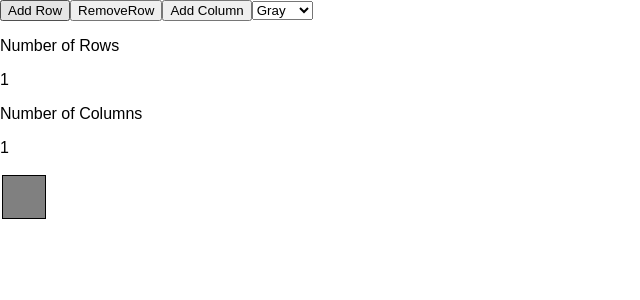
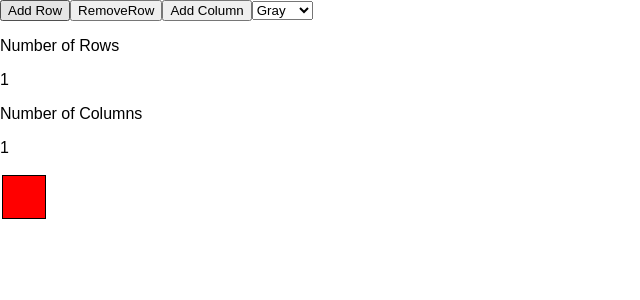
Before and after one commit to ethansam911/React-Grid, a React (Create React App) app: page / in a window 1280 px wide. Both pictures are taken after a click on the button "Add Row". Shown: the top 300 px of the page, without its empty margins (0-640 px from the left). Built offline with nearby package versions, Linux system fonts and the light colour scheme.

Commit message:
Progress, still working on Colorselector

```diff
--- a/src/Components/TableCell.js
+++ b/src/Components/TableCell.js
@@ -22,7 +22,9 @@ export default class TableCell extends Component{
 render()
 {
     console.log(this.props.color);
-    return (<td onClick={this.setColor} id={this.state.color}></td>);
+    return (<td onClick={this.setColor}
+        style={{ backgroundColor: this.state.color }}
+        id={this.state.color}></td>);
 }
 
 }
```
